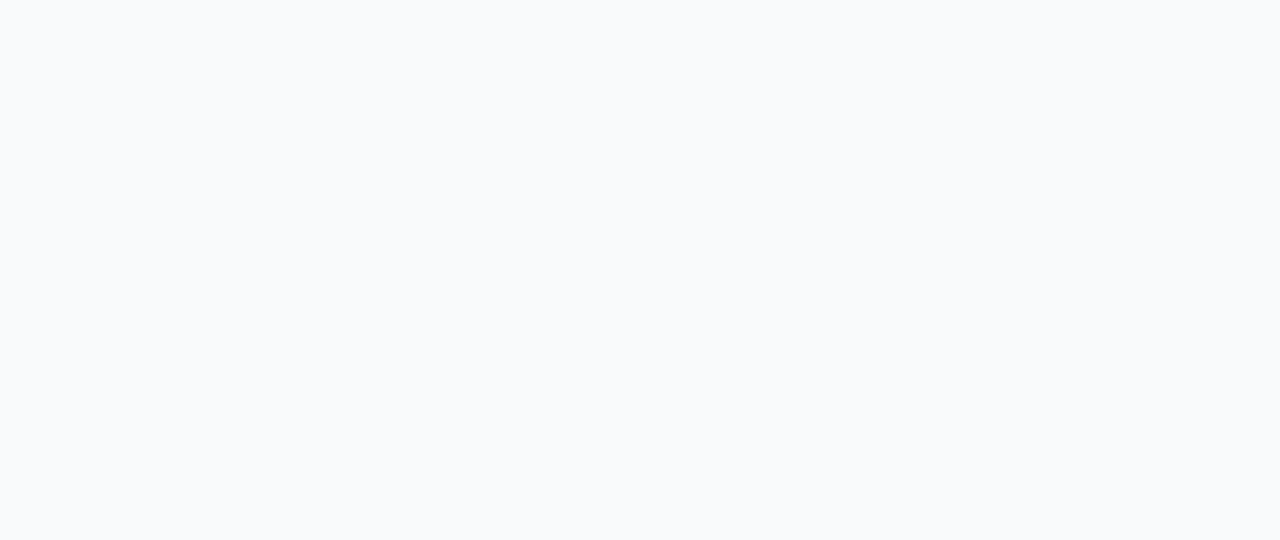
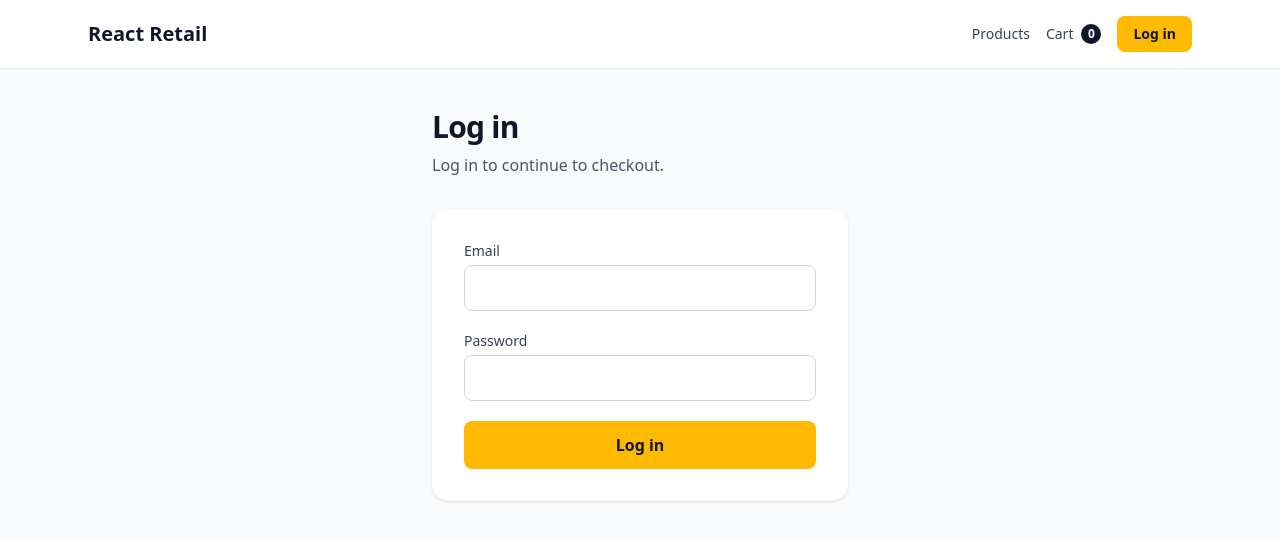
Before and after one commit to Onyiee/react-retail, a React (Vite) app: page /login in a window 1280 px wide. Before the commit this address had no page. Shown: the top 540 px of the page. Built offline with nearby package versions, Linux system fonts and the light colour scheme.

Commit message:
feat: Add demo authentication and protected checkout

```diff
--- a/src/App.jsx
+++ b/src/App.jsx
@@ -3,15 +3,30 @@ import ProductsPage from "./pages/ProductsPage.jsx";
 import ProductDetailPage from "./pages/ProductDetailPage.jsx";
 import CartPage from "./pages/CartPage.jsx";
 import CheckoutPage from "./pages/CheckoutPage.jsx";
+import ProtectedRoute from "./components/ProtectedRoute.jsx";
+import LoginPage from "./pages/Login.jsx";
+import Header from "./components/Header.jsx";
 
 export default function App() {
 
   return (
-      <Routes>
-          <Route path="/" element={<ProductsPage />} />
-          <Route path="/products/:id" element={<ProductDetailPage />} />
-          <Route path="/cart" element={<CartPage />} />
-          <Route path="/checkout" element={<CheckoutPage />} />
-      </Routes>
+      <>
+          <Header/>
+
+          <Routes>
+              <Route path="/" element={<ProductsPage />} />
+              <Route path="/products/:id" element={<ProductDetailPage />} />
+              <Route path="/cart" element={<CartPage />} />
+              <Route
+                  path="/checkout"
+                  element={
+                      <ProtectedRoute>
+                          <CheckoutPage />
+                      </ProtectedRoute>
+                  }
+              />
+              <Route path="/login" element={<LoginPage />} />
+          </Routes>
+      </>
   );
 }
--- /dev/null
+++ b/src/components/Header.jsx
@@ -0,0 +1,70 @@
+import { Link, useNavigate } from "react-router-dom";
+import { useAuth } from "../context/AuthContext.jsx";
+import { useCart } from "../context/CartContext.jsx";
+
+
+export default function Header() {
+    const [state] = useCart();
+    const { isAuthenticated, logout } = useAuth();
+    const navigate = useNavigate();
+
+    const handleLogout = () => {
+        logout();
+        navigate("/", { replace: true });
+    };
+
+    const totalQuantity = state.items.reduce((acc, item) => {
+        return acc + item.quantity;
+    }, 0);
+
+    return (
+        <header className="border-b border-slate-200 bg-white">
+            <nav className="mx-auto flex max-w-6xl items-center justify-between px-6 py-4">
+                <Link
+                    to="/"
+                    className="text-xl font-bold text-slate-900"
+                >
+                    React Retail
+                </Link>
+
+                <div className="flex items-center gap-4">
+                    <Link
+                        to="/"
+                        className="text-sm font-medium text-slate-700 hover:text-slate-950"
+                    >
+                        Products
+                    </Link>
+
+
+                    <Link
+                        to="/cart"
+                        className="flex items-center gap-2 text-sm font-medium text-slate-700 transition-colors hover:text-slate-950"
+                    >
+                        Cart
+                        <span className="flex h-5 min-w-5 items-center justify-center rounded-full bg-slate-900 px-1.5 text-xs font-semibold text-white">
+                            {totalQuantity}
+                        </span>
+                    </Link>
+
+
+                    {isAuthenticated ? (
+                        <button
+                            type="button"
+                            onClick={handleLogout}
+                            className="rounded-lg bg-slate-900 px-4 py-2 text-sm font-semibold text-white hover:bg-slate-700"
+                        >
+                            Log out
+                        </button>
+                    ) : (
+                        <Link
+                            to="/login"
+                            className="rounded-lg bg-amber-400 px-4 py-2 text-sm font-semibold text-slate-900 hover:bg-amber-500"
+                        >
+                            Log in
+                        </Link>
+                    )}
+                </div>
+            </nav>
+        </header>
+    );
+}
--- /dev/null
+++ b/src/components/ProtectedRoute.jsx
@@ -0,0 +1,12 @@
+import {Navigate} from "react-router-dom";
+import {useAuth} from "../context/AuthContext.jsx";
+
+export default function ProtectedRoute({ children}) {
+    const { isAuthenticated } = useAuth();
+
+    if(!isAuthenticated) {
+        return <Navigate to="/login" replace />
+    }
+
+    return children;
+}
--- /dev/null
+++ b/src/context/AuthContext.jsx
@@ -0,0 +1,28 @@
+
+import { createContext, useState, useContext } from "react";
+
+const AuthContext = createContext(null);
+
+export function AuthProvider({ children }) {
+    const [isAuthenticated, setIsAuthenticated] = useState(false);
+
+    const login = () => {
+        setIsAuthenticated(true);
+    };
+
+    const logout = () => {
+        setIsAuthenticated(false);
+    };
+
+    return (
+        <AuthContext.Provider
+            value={{ isAuthenticated, login, logout }}
+        >
+            {children}
+        </AuthContext.Provider>
+    );
+}
+
+export function useAuth() {
+    return useContext(AuthContext);
+}
--- a/src/main.jsx
+++ b/src/main.jsx
@@ -5,6 +5,8 @@ import App from "./App.jsx";
 import "./index.css";
 import {BrowserRouter} from "react-router-dom";
 import {CartProvider} from "./context/CartContext.jsx";
+import {AuthProvider} from "./context/AuthContext.jsx";
+
 
 const queryClient = new QueryClient();
 
@@ -13,7 +15,9 @@ ReactDOM.createRoot(document.getElementById("root")).render(
       <BrowserRouter>
           <QueryClientProvider client={queryClient}>
               <CartProvider>
-                  <App />
+                  <AuthProvider>
+                      <App />
+                  </AuthProvider>
               </CartProvider>
           </QueryClientProvider>
       </BrowserRouter>
--- /dev/null
+++ b/src/pages/Login.jsx
@@ -0,0 +1,63 @@
+
+import { useState } from "react";
+import { useNavigate } from "react-router-dom";
+import { useAuth } from "../context/AuthContext.jsx";
+
+export default function LoginPage() {
+    const [email, setEmail] = useState("");
+    const [password, setPassword] = useState("");
+    const { login } = useAuth();
+    const navigate = useNavigate();
+
+    const handleSubmit = (e) => {
+        e.preventDefault();
+        login();
+        navigate("/checkout", { replace: true });
+    };
+
+    return (
+        <div className="mx-auto max-w-md px-4 py-10">
+            <h1 className="text-3xl font-bold tracking-tight text-slate-900">
+                Log in
+            </h1>
+
+            <p className="mt-2 text-slate-600">
+                Log in to continue to checkout.
+            </p>
+
+            <form
+                onSubmit={handleSubmit}
+                className="mt-8 space-y-5 rounded-2xl bg-white p-6 shadow-sm sm:p-8"
+            >
+                <label className="block text-sm font-medium text-slate-700">
+                    Email
+                    <input
+                        type="email"
+                        required
+                        value={email}
+                        onChange={(e) => setEmail(e.target.value)}
+                        className="mt-1 w-full rounded-lg border border-slate-300 px-4 py-3 outline-none focus:border-amber-500 focus:ring-2 focus:ring-amber-100"
+                    />
+                </label>
+
+                <label className="block text-sm font-medium text-slate-700">
+                    Password
+                    <input
+                        type="password"
+                        required
+                        value={password}
+                        onChange={(e) => setPassword(e.target.value)}
+                        className="mt-1 w-full rounded-lg border border-slate-300 px-4 py-3 outline-none focus:border-amber-500 focus:ring-2 focus:ring-amber-100"
+                    />
+                </label>
+
+                <button
+                    type="submit"
+                    className="w-full rounded-lg bg-amber-400 px-5 py-3 font-semibold text-slate-900 hover:bg-amber-500"
+                >
+                    Log in
+                </button>
+            </form>
+        </div>
+    );
+}
--- a/src/pages/ProductDetailPage.jsx
+++ b/src/pages/ProductDetailPage.jsx
@@ -40,12 +40,6 @@ export default function ProductDetailPage() {
                         ← Back to products
                     </Link>
 
-                    <Link
-                        to="/cart"
-                        className="rounded-lg border border-slate-200 bg-white px-4 py-2 text-sm font-semibold text-slate-700 transition hover:border-blue-300 hover:text-blue-600"
-                    >
-                        View Cart ({totalQuantity})
-                    </Link>
                 </div>
 
                 <div className="overflow-hidden rounded-2xl border border-slate-200 bg-white shadow-sm">
--- a/src/pages/ProductsPage.jsx
+++ b/src/pages/ProductsPage.jsx
@@ -17,12 +17,6 @@ export default function ProductsPage() {
         queryKey: ["products"],
         queryFn: fetchProducts,
     });
-
-    const [state] = useCart();
-
-    const totalQuantity = state.items.reduce((acc, item) => {
-        return acc + item.quantity;
-    }, 0);
 
     if (isPending) {
         return (
@@ -46,26 +40,6 @@ export default function ProductsPage() {
 
     return (
         <div className="min-h-screen bg-slate-50">
-            <header className="border-b border-slate-200 bg-white">
-                <div className="mx-auto flex max-w-7xl flex-wrap items-center justify-between gap-4 px-6 py-5">
-                    <Link
-                        to="/"
-                        className="text-2xl font-bold tracking-tight text-slate-900"
-                    >
-                        React Retail<span className="text-indigo-600">.</span>
-                    </Link>
-
-                    <Link
-                        to="/cart"
-                        className="inline-flex items-center gap-2 rounded-lg border border-slate-200 px-4 py-2.5 text-sm font-semibold text-slate-700 transition-colors hover:border-slate-400 hover:bg-slate-50"
-                    >
-                        View Cart
-                        <span className="rounded-full bg-slate-900 px-2 py-0.5 text-xs text-white">
-              {totalQuantity}
-            </span>
-                    </Link>
-                </div>
-            </header>
 
             <main className="mx-auto max-w-7xl px-6 py-10 sm:py-14">
                 <section className="mb-10">
```
